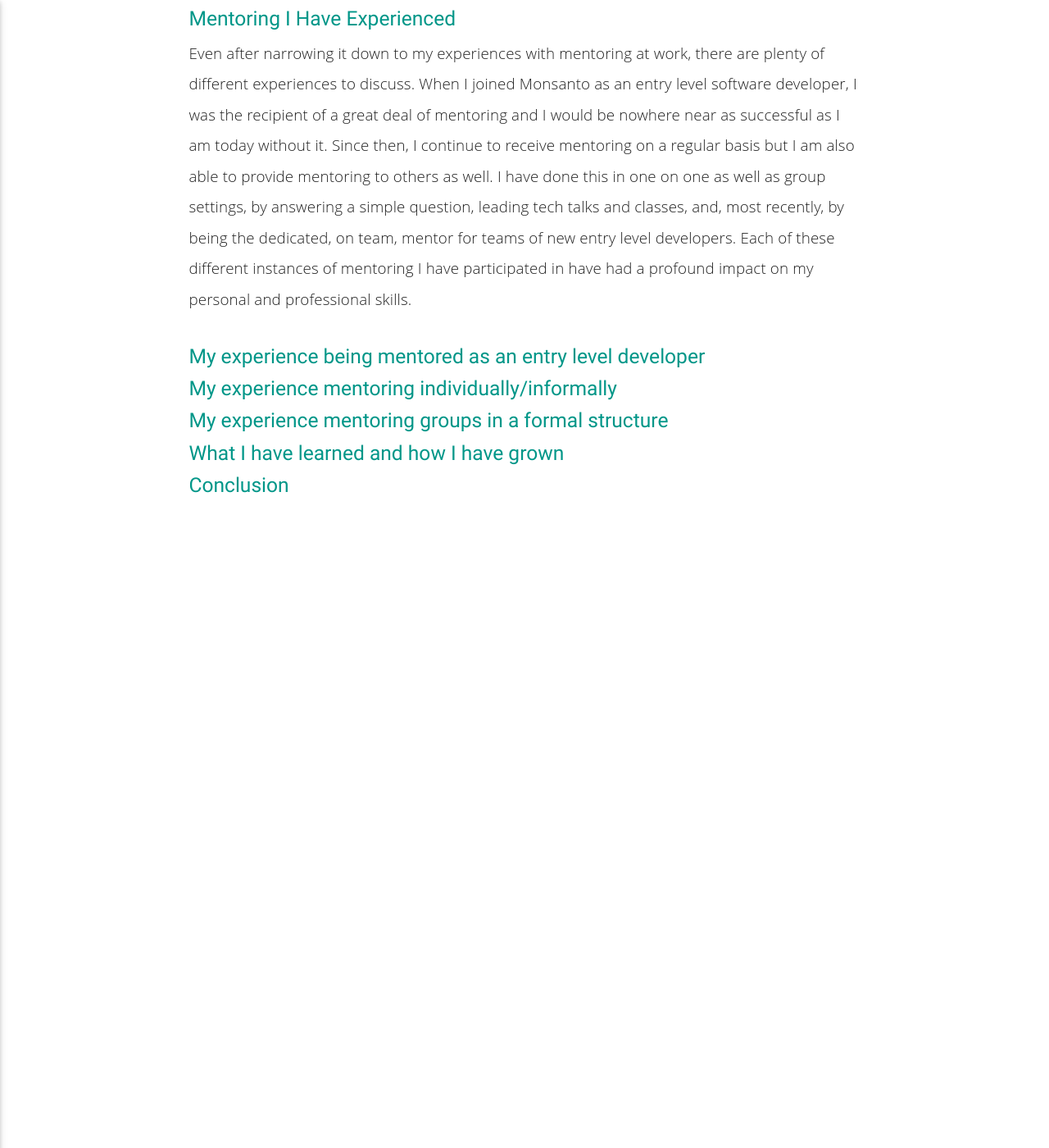
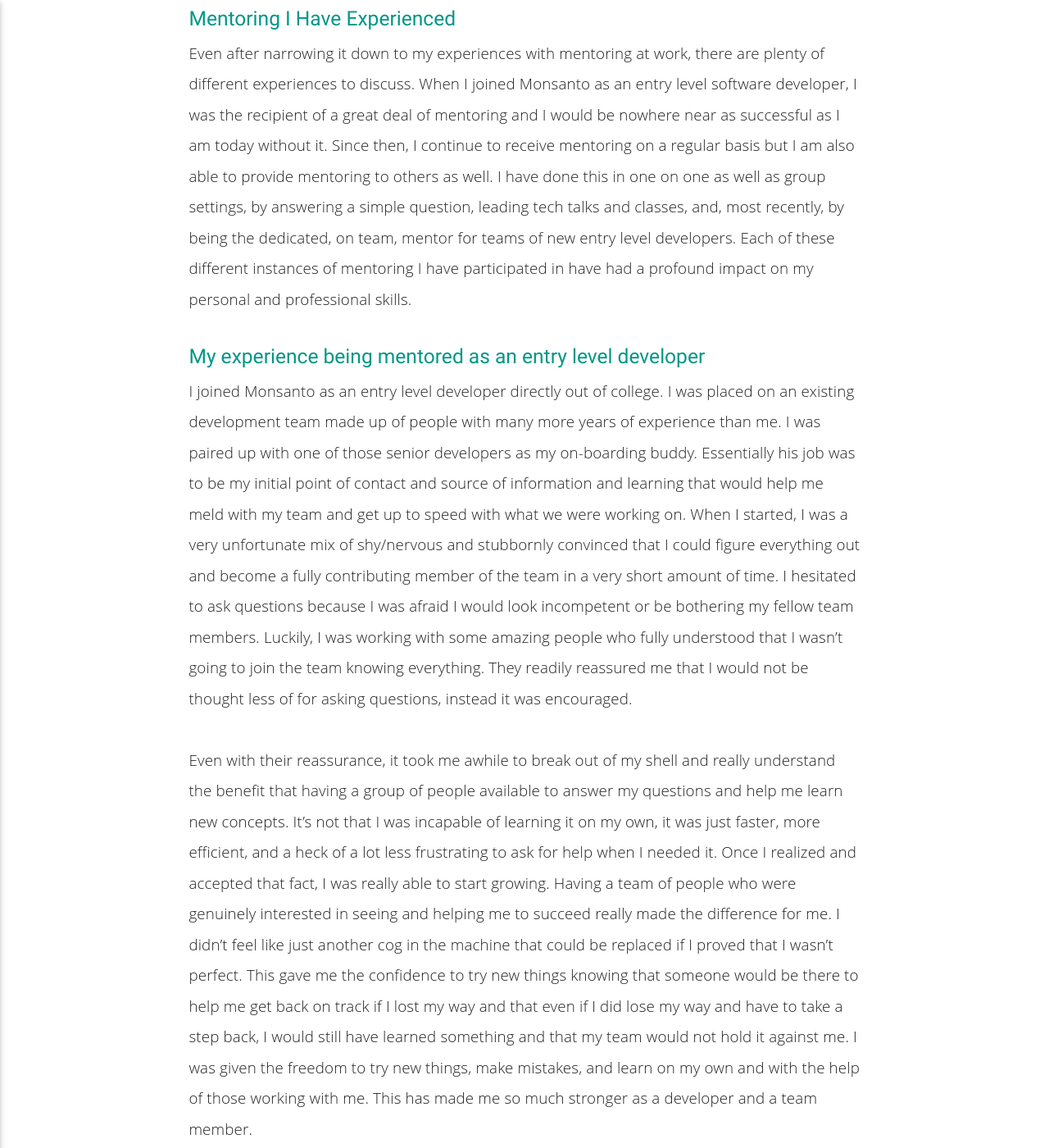
Before and after one commit to KaraWaldemer/KaraWaldemer.github.io, a Jekyll site: the page built from _posts/2017-05-05-mentoring-and-me.markdown, in a window 1280 px wide and 1400 px high, scrolled down 430 px. Shown: the whole window at 82% size. Built offline with Jekyll 4.4.1, drawn with Linux system fonts in a browser that asks for light colours; before the commit the page ends 1060 px from its top, so only the background shows below that; some of the changed text lies outside the part shown.

Commit message:
making more additions to the article

```diff
--- a/_posts/2017-05-05-mentoring-and-me.markdown
+++ b/_posts/2017-05-05-mentoring-and-me.markdown
@@ -1,12 +1,12 @@
 ---
-title: Mentoring and Me!
+title: Mentoring and Me
 date: '2017-05-05 12:00:00'
 categories: []
 layout: post
 author: Kara Wolter
 description: What made me decide to take on a dedicated full time mentoring position and what I have gained professionally and personally?
 slug: mentoring-and-me
-tags: []
+tags: [Mentoring, Learning, Teaching, Growth]
 draft: false
 ---
 
@@ -18,7 +18,13 @@
 
 ##### My experience being mentored as an entry level developer
 
+I joined Monsanto as an entry level developer directly out of college. I was placed on an existing development team made up of people with many more years of experience than me. I was paired up with one of those senior developers as my on-boarding buddy. Essentially his job was to be my initial point of contact and source of information and learning that would help me meld with my team and get up to speed with what we were working on. When I started, I was a very unfortunate mix of shy/nervous and stubbornly convinced that I could figure everything out and become a fully contributing member of the team in a very short amount of time. I hesitated to ask questions because I was afraid I would look incompetent or be bothering my fellow team members. Luckily, I was working with some amazing people who fully understood that I wasn't going to join the team knowing everything. They readily reassured me that I would not be thought less of for asking questions, instead it was encouraged.
+
+Even with their reassurance, it took me awhile to break out of my shell and really understand the benefit that having a group of people available to answer my questions and help me learn new concepts. It's not that I was incapable of learning it on my own, it was just faster, more efficient, and a heck of a lot less frustrating to ask for help when I needed it. Once I realized and accepted that fact, I was really able to start growing. Having a team of people who were genuinely interested in seeing and helping me to succeed really made the difference for me. I didn't feel like just another cog in the machine that could be replaced if I proved that I wasn't perfect. This gave me the confidence to try new things knowing that someone would be there to help me get back on track if I lost my way and that even if I did lose my way and have to take a step back, I would still have learned something and that my team would not hold it against me. I was given the freedom to try new things, make mistakes, and learn on my own and with the help of those working with me. This has made me so much stronger as a developer and a team member.
+
 ##### My experience mentoring individually/informally
+
+Even though it took me longer than I, naively, thought when I joined the company, I quickly became a fully functioning/contributing member of my team. I even became something of the team "expert" in certain technologies or portions of our domain. I still regularly relied on the advice and mentoring of fellow developers but I was getting to the point where I was able to give back. It was a really proud day for me when I realized that other developers, most of them "senior" to me, were coming to me with questions and that I could answer them!
 
 ##### My experience mentoring groups in a formal structure
 
```
